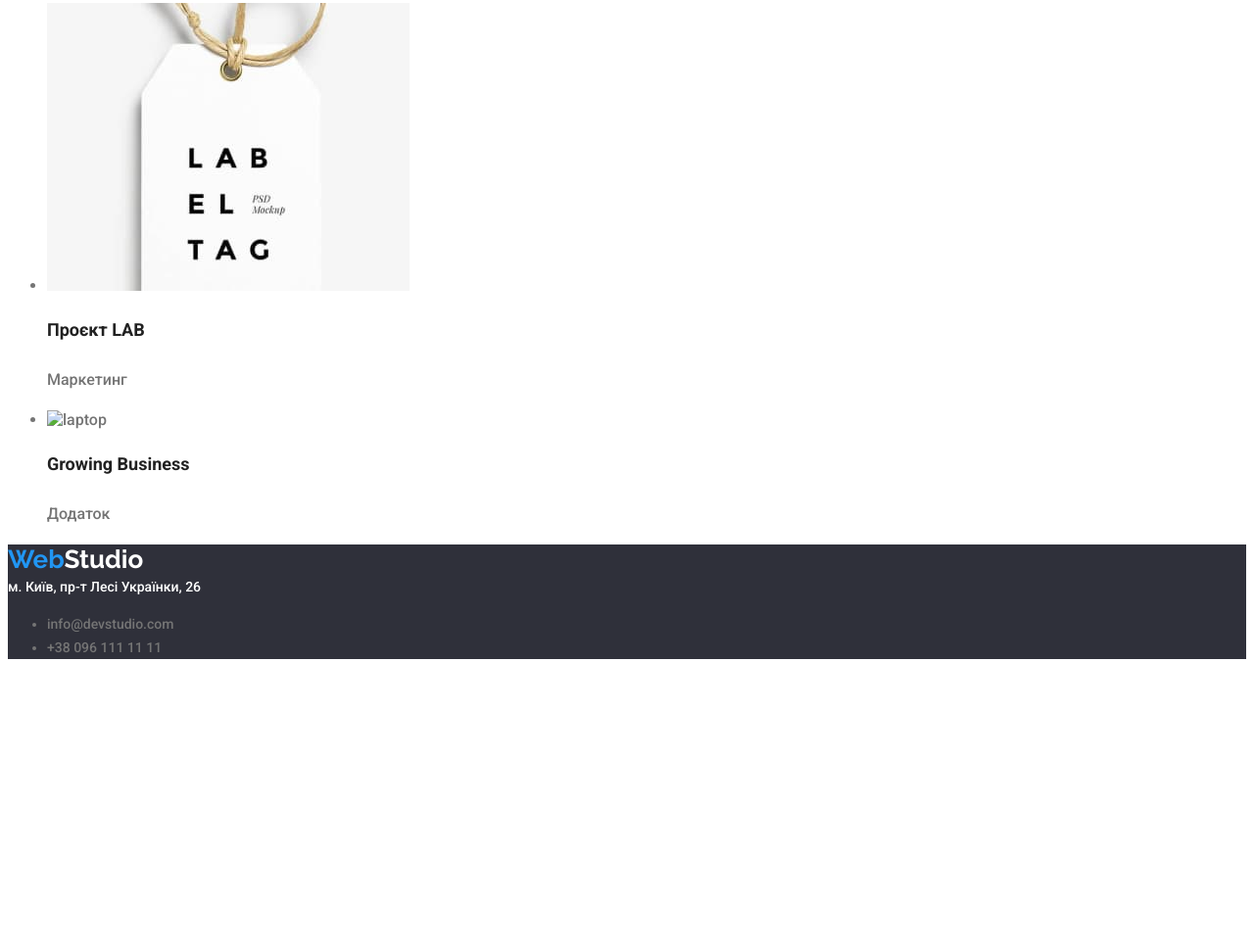
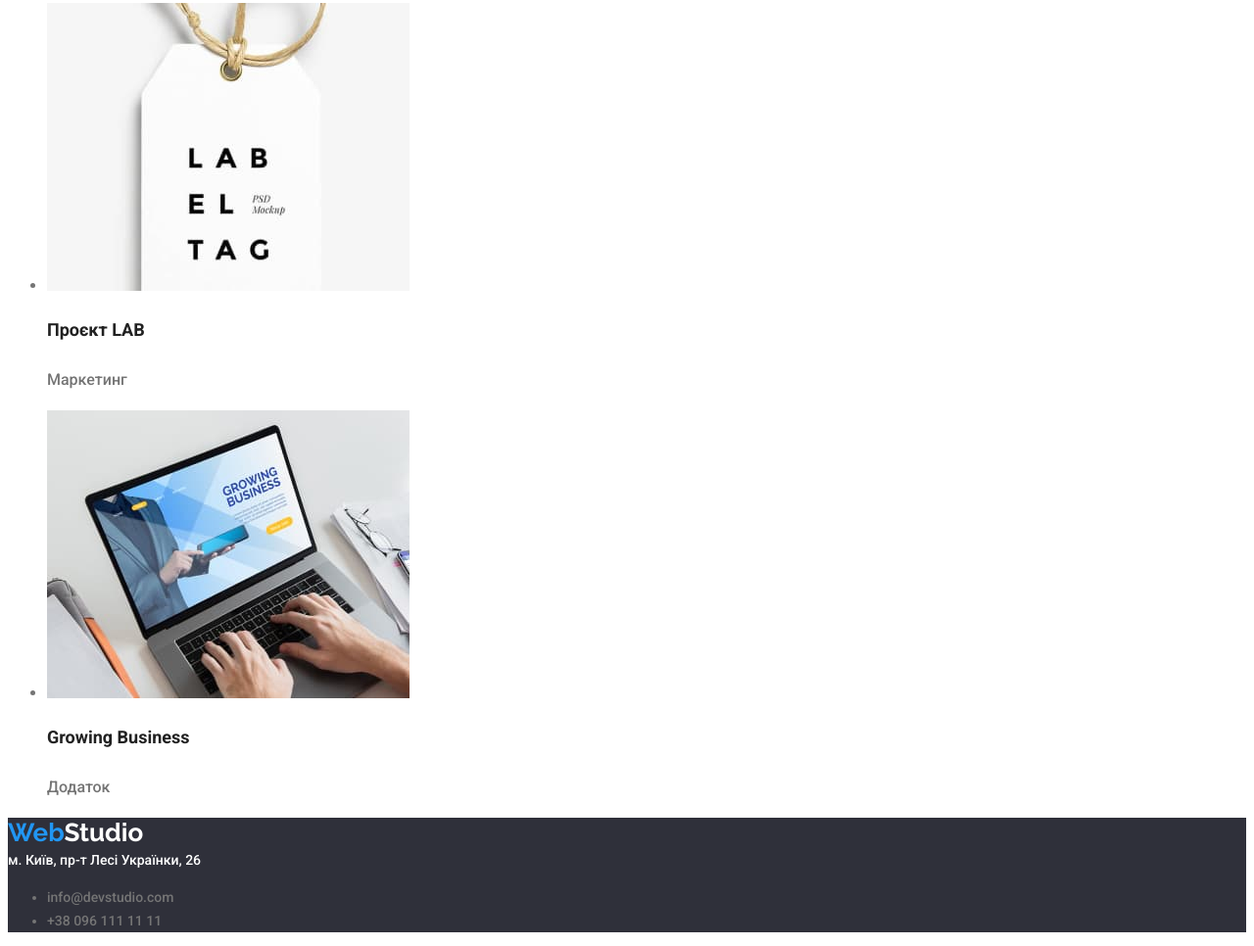
Before and after one commit to FedotovMS/goit-markup-hw-02, a plain HTML site: page portfolio.html in a window 1280 px wide. Shown: the part 3155-4121 px from the top of the page at 98% size. Before the commit the page ends 3842 px from the top, so only its background shows below. Drawn offline with Linux system fonts and the light colour scheme.

Commit message:
fixed image link

```diff
--- a/portfolio.html
+++ b/portfolio.html
@@ -83,7 +83,7 @@
                     <p>Маркетинг</p>
             </li>
             <li>
-                    <img src="./images/grovingbusiness.jpg" alt="laptop" width="370">
+                    <img src="./images/growingbusiness.jpg" alt="laptop" width="370">
                     <h3>Growing Business</h3>
                     <p>Додаток</p>
             </li>
```
Also changed, not shown: 1 other file.
